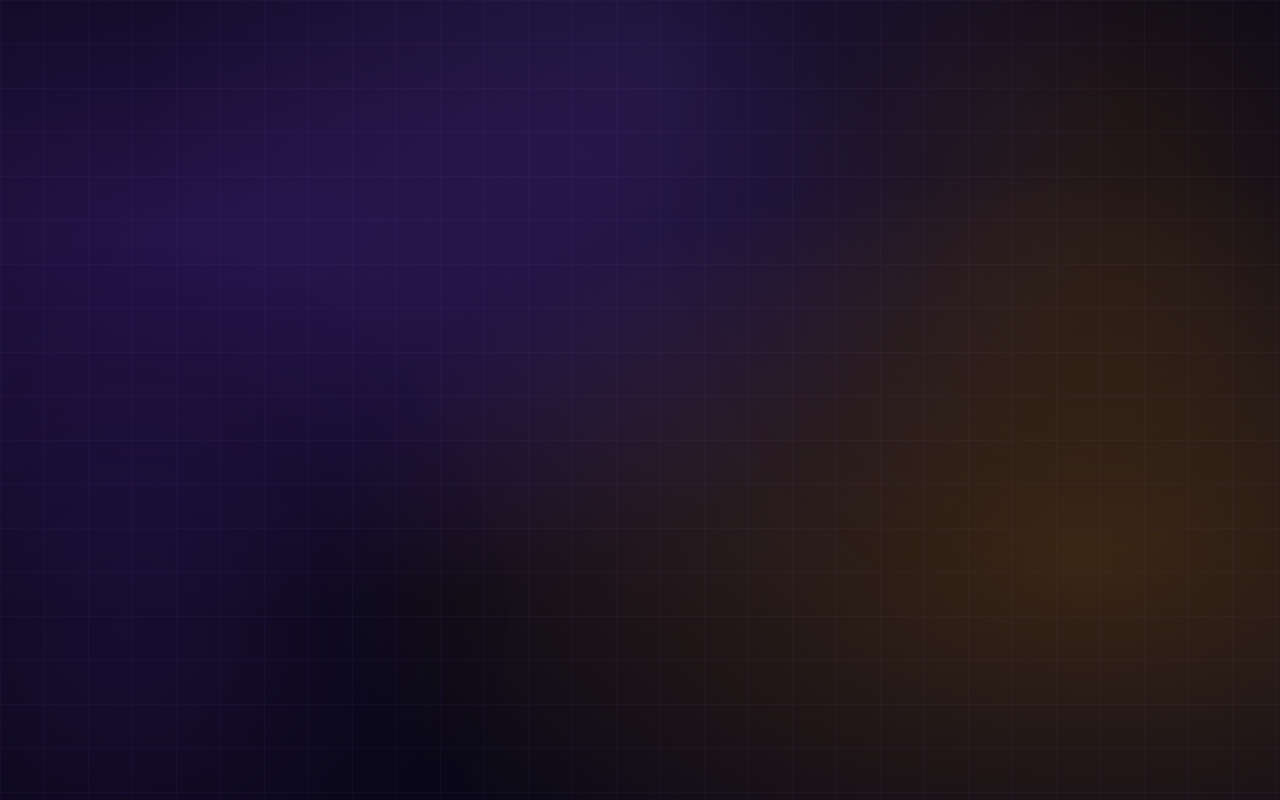
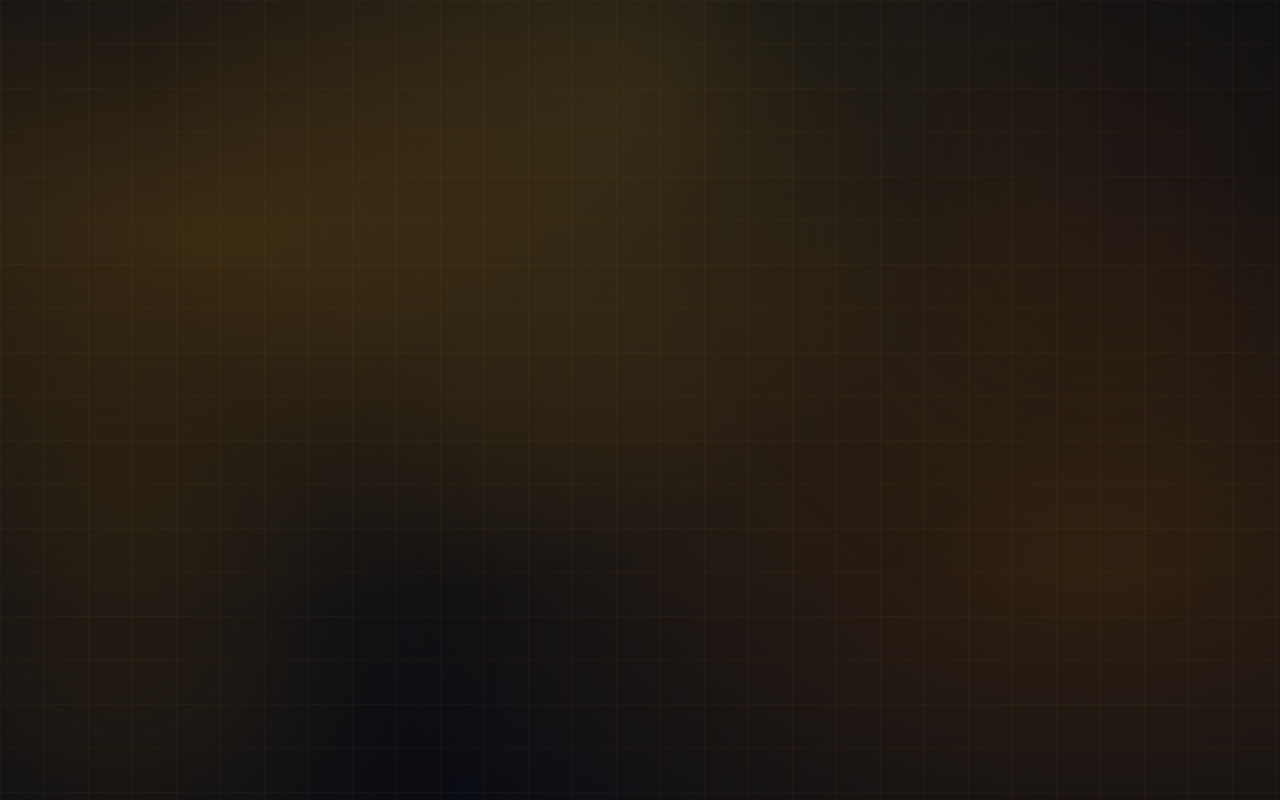
Before and after one commit to fazil-firoz/Modern-portfolio, a React (Vite) app: page / in a window 1280 px wide. Shown: the part 1708-2508 px from the top of the page. Built offline with nearby package versions, Linux system fonts and the light colour scheme.

Commit message:
style: update Experience section to Deep Obsidian & Amber Gold background theme

```diff
--- a/src/index.css
+++ b/src/index.css
@@ -427,7 +427,7 @@ html, body, #root {
 
 
 /* ═══════════════════════════════════════════════════════
-   SECTION 3 — EXPERIENCE  (Royal Violet & Amber Gold Theme)
+   SECTION 3 — EXPERIENCE  (Deep Obsidian & Amber Gold Theme)
 ═══════════════════════════════════════════════════════ */
 .section-experience {
   position: relative;
@@ -441,31 +441,31 @@ html, body, #root {
   overflow: hidden;
   padding: 6rem 0;
 
-  /* Royal Midnight Violet Background */
+  /* Deep Obsidian & Warm Amber Gold Background */
   background:
-    radial-gradient(ellipse at 15% 30%, rgba(124, 58, 237, 0.24) 0%, transparent 48%),
-    radial-gradient(ellipse at 85% 70%, rgba(245, 158, 11, 0.20) 0%, transparent 50%),
-    radial-gradient(ellipse at 50% 10%, rgba(139, 92, 246, 0.16) 0%, transparent 55%),
-    #0a0818;
+    radial-gradient(ellipse at 15% 30%, rgba(245, 158, 11, 0.20) 0%, transparent 48%),
+    radial-gradient(ellipse at 85% 70%, rgba(217, 119, 6, 0.18) 0%, transparent 50%),
+    radial-gradient(ellipse at 50% 10%, rgba(251, 191, 36, 0.12) 0%, transparent 55%),
+    #0b0d14;
 }
 
-/* Violet fine grid lines */
+/* Warm Gold fine grid lines */
 .section-experience::before {
   content: '';
   position: absolute; inset: 0;
   background-image:
-    linear-gradient(rgba(139, 92, 246, 0.05) 1px, transparent 1px),
-    linear-gradient(90deg, rgba(139, 92, 246, 0.05) 1px, transparent 1px);
+    linear-gradient(rgba(245, 158, 11, 0.04) 1px, transparent 1px),
+    linear-gradient(90deg, rgba(245, 158, 11, 0.04) 1px, transparent 1px);
   background-size: 44px 44px;
   pointer-events: none; z-index: 0;
 }
 
-/* Glowing Orbs — Royal Purple & Amber */
+/* Glowing Orbs — Amber & Gold */
 .exp-glow-1 {
   position: absolute;
   width: 550px; height: 550px; border-radius: 50%;
   bottom: -100px; left: -150px;
-  background: radial-gradient(circle, rgba(124, 58, 237, 0.18) 0%, transparent 70%);
+  background: radial-gradient(circle, rgba(245, 158, 11, 0.16) 0%, transparent 70%);
   filter: blur(90px);
   pointer-events: none; z-index: 0;
 }
@@ -474,7 +474,7 @@ html, body, #root {
   position: absolute;
   width: 650px; height: 650px; border-radius: 50%;
   top: -120px; right: -150px;
-  background: radial-gradient(circle, rgba(245, 158, 11, 0.16) 0%, transparent 70%);
+  background: radial-gradient(circle, rgba(217, 119, 6, 0.15) 0%, transparent 70%);
   filter: blur(95px);
   pointer-events: none; z-index: 0;
 }
@@ -501,14 +501,14 @@ html, body, #root {
   font-weight: 700;
   letter-spacing: 0.14em;
   text-transform: uppercase;
-  color: #a78bfa;
+  color: #f59e0b;
 }
 
 .exp-tag-line {
   display: block;
   width: 28px;
   height: 1.5px;
-  background: #a78bfa;
+  background: #f59e0b;
   flex-shrink: 0;
 }
 
@@ -520,7 +520,7 @@ html, body, #root {
   gap: 1.25rem;
 }
 
-/* Card Header */
+/* Header */
 .exp-card-header {
   display: flex;
   align-items: flex-start;
@@ -549,7 +549,7 @@ html, body, #root {
   gap: 0.5rem;
   font-size: 0.88rem;
   font-weight: 600;
-  color: #f59e0b;  /* Warm Amber Gold */
+  color: #fbbf24;
 }
 
 .exp-dot-sep {
@@ -557,7 +557,7 @@ html, body, #root {
 }
 
 .exp-location {
-  color: rgba(235, 230, 255, 0.65);
+  color: rgba(240, 240, 245, 0.65);
   font-weight: 400;
 }
 
@@ -569,7 +569,7 @@ html, body, #root {
   font-family: 'Space Grotesk', sans-serif;
   font-size: 0.73rem;
   font-weight: 700;
-  color: #fbbf24;
+  color: #f59e0b;
   letter-spacing: 0.06em;
   text-transform: uppercase;
   background: rgba(245, 158, 11, 0.12);
@@ -597,10 +597,10 @@ html, body, #root {
 .exp-tech-pill {
   font-size: 0.72rem;
   font-weight: 600;
-  color: #c4b5fd;
+  color: #fcd34d;
   letter-spacing: 0.02em;
-  background: rgba(124, 58, 237, 0.15);
-  border: 1px solid rgba(139, 92, 246, 0.3);
+  background: rgba(245, 158, 11, 0.12);
+  border: 1px solid rgba(245, 158, 11, 0.28);
   padding: 0.3rem 0.85rem;
   border-radius: 50px;
 }
```
